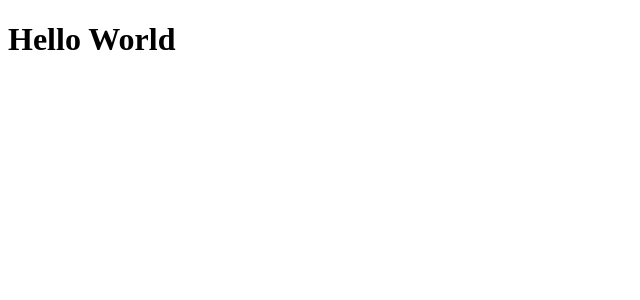
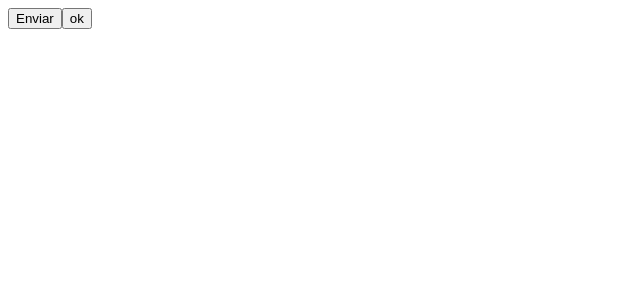
Before and after one commit to ReinaldoARamos/Feedback_App_React, a React (Vite) app in the folder web/: page / in a window 1280 px wide. Shown: the top 300 px of the page, without its empty margins (0-640 px from the left). Built offline with nearby package versions, Linux system fonts and the light colour scheme.

Commit message:
criando a interface buttons  com os props que sao strings e passando elas como parâmetro dentro do componente do botão

```diff
--- a/web/src/App.tsx
+++ b/web/src/App.tsx
@@ -1,8 +1,20 @@
 import { useState } from 'react'
 
+interface ButtonProps{
+    text?: string
+}
 
+
+function Button(props: ButtonProps){
+    return <button>{props.text ?? 'Default'}</button>
+}
 function App() {
-  return <h1>Hello World</h1>
+  return (
+    <div>
+        <Button text = "Enviar"/>
+        <Button text = "ok"/>
+    </div>
+  )
 }
 
 export default App
```
